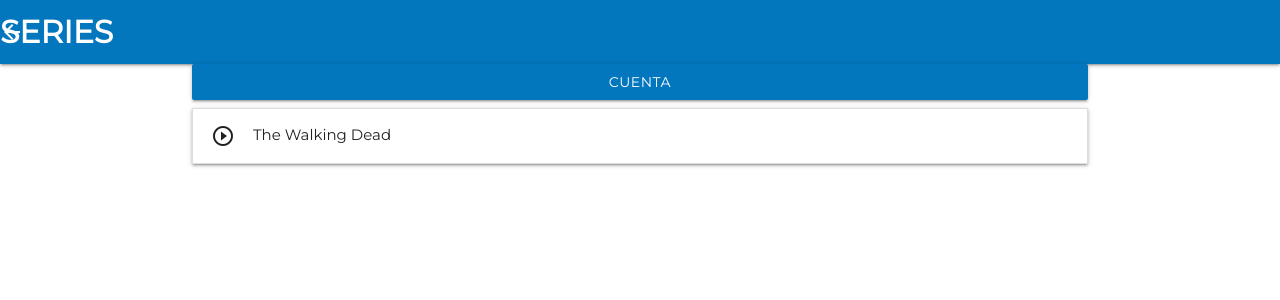
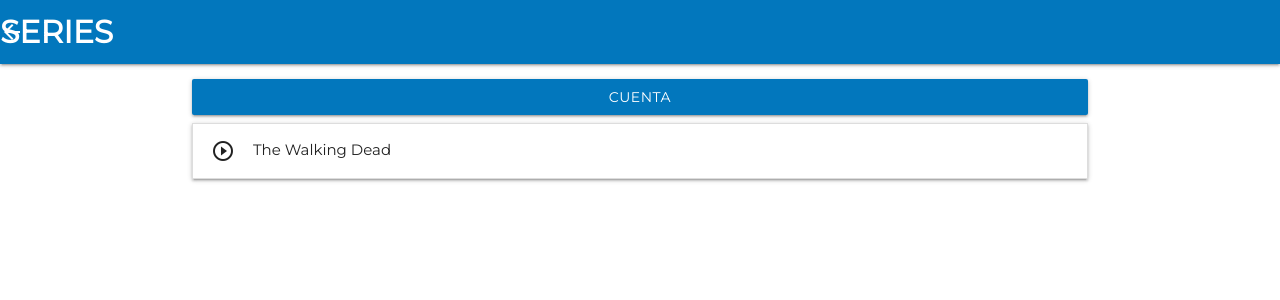
Before and after one commit to ForestTV/foresttv.github.io, a Jekyll site: the page built from series/index.html, in a window 1280 px wide. Shown: the top 300 px of the page. Built offline with Jekyll 4.4.1, drawn with Linux system fonts in a browser that asks for light colours.

Commit message:
Add files via upload

```diff
--- a/series/index.html
+++ b/series/index.html
@@ -3,8 +3,8 @@ layout: page
 title: SERIES
 ---
 
-<div class="row container">
-	<a style="width:100%;" class="waves-effect waves-light btn modal-trigger light-blue darken-3" href="#modal1">Cuenta</a>
+<div class="row container" style="margin-top:1em;">
+	<a style="width:100%;" class="waves-effect waves-light btn modal-trigger light-blue darken-3" href="#cuenta">Cuenta</a>
 	<div id="cuenta" class="modal">
 		<div class="modal-content">
 			<h4>Cuenta</h4>
```
